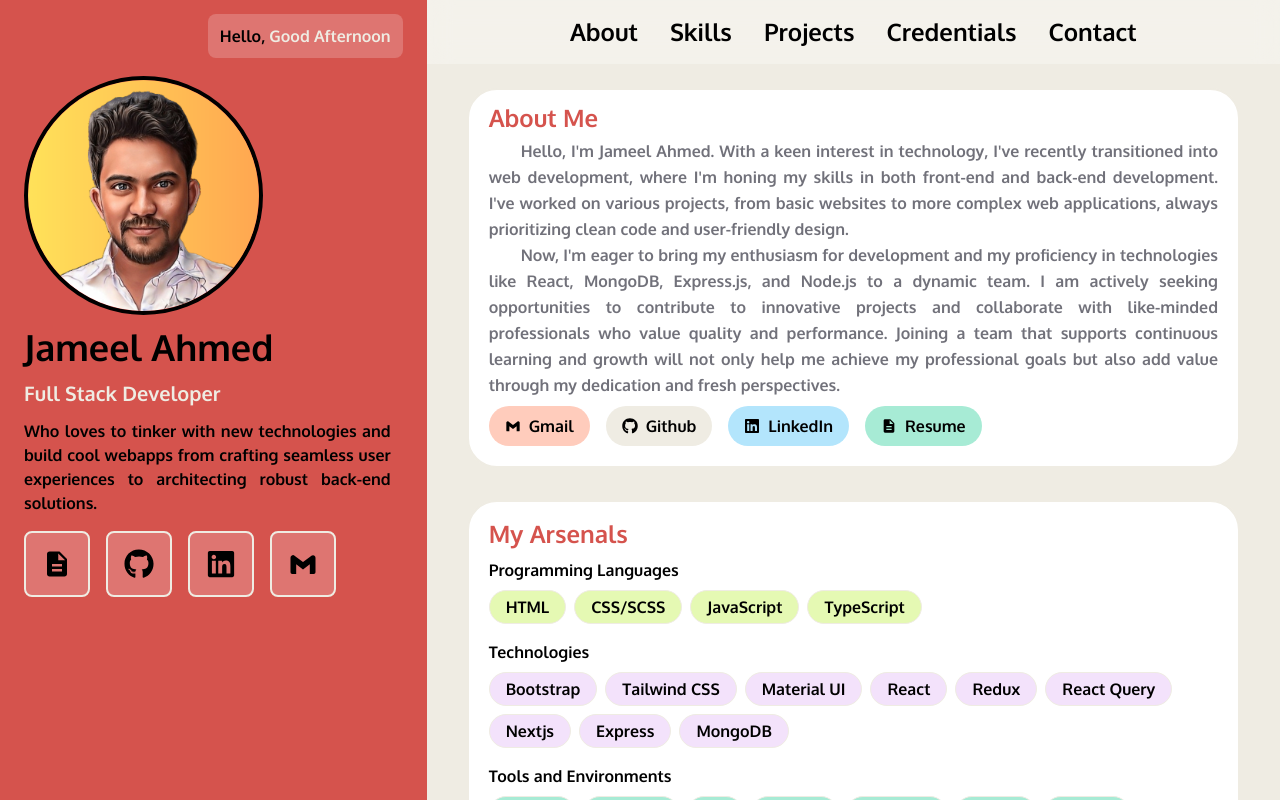
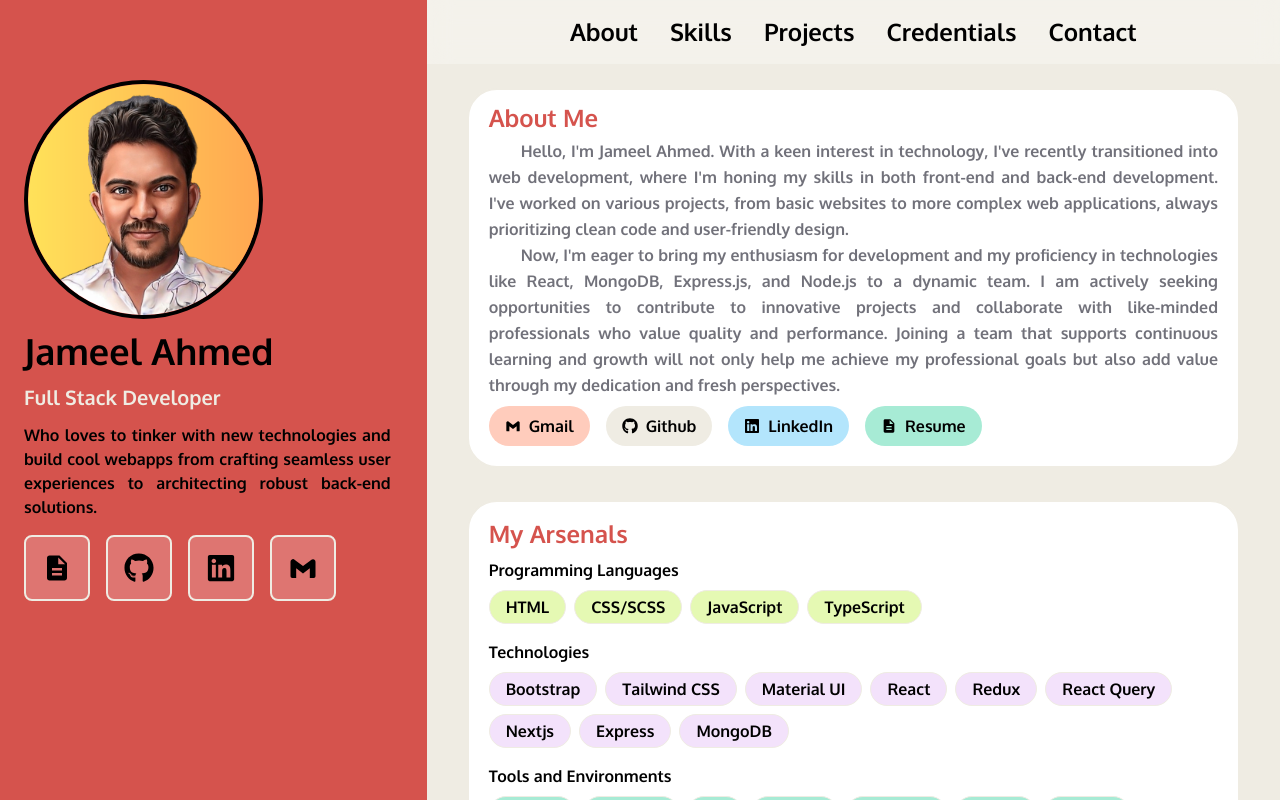
Before and after one commit to jameel-webdev/MyPortfolio, a React (Vite) app: page / in a window 1280 px wide. Shown: the top 800 px of the page. Built offline with nearby package versions, Linux system fonts and the light colour scheme.

Commit message:
ui: removed

```diff
--- a/src/components/Sidebar.jsx
+++ b/src/components/Sidebar.jsx
@@ -4,25 +4,16 @@ import { MdDescription } from "react-icons/md";
 import pfp from "../assets/profile-pic.png";
 
 const Sidebar = () => {
-  const getGreeting = () => {
-    const now = new Date();
-    const hour = now.getHours();
-    if (hour >= 4 && hour < 12) return "Good Morning";
-    else if (hour >= 12 && hour < 17) return "Good Afternoon";
-    else if (hour >= 17 && hour < 22) return "Good Evening";
-    else return "Good Night";
-  };
-
   return (
     <div className="bg-custom-red h-full md:h-[calc(100vh+7.2%)] md:sticky md:top-0 md:left-0">
-      <div className="p-6">
+      {/* <div className="p-6">
         <div className="text-right">
           <span className="p-3 rounded-lg font-bold bg-white/20 text-black">
             Hello, <span className="text-custom-sand">{getGreeting()}</span>
           </span>
         </div>
-      </div>
-      <div className="pl-6 pr-1 py-1">
+      </div> */}
+      <div className="pl-6 pr-1 py-20 ">
         <img
           src={pfp}
           alt="Profile picture of Jameel Ahmed"
```
